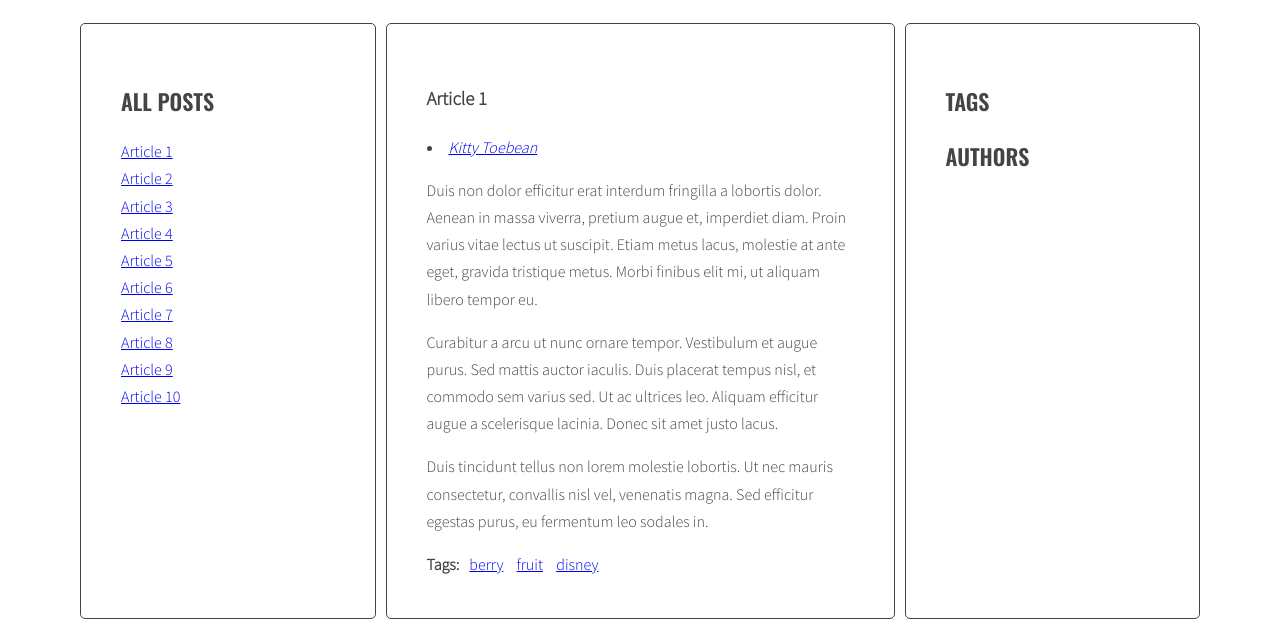
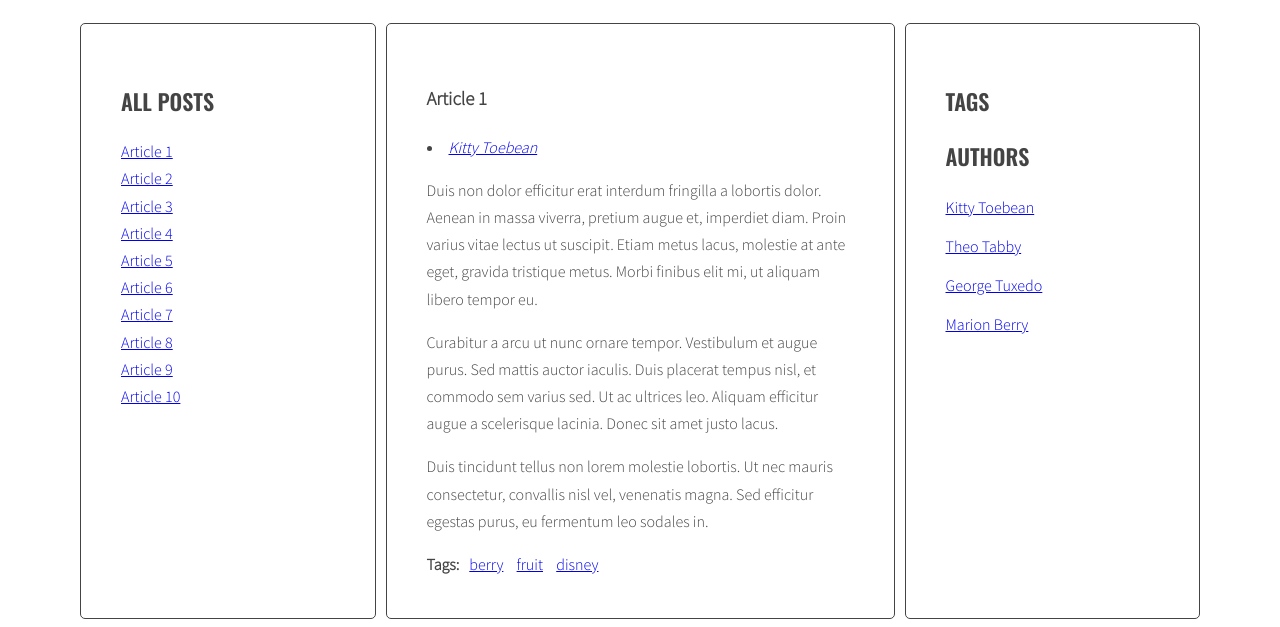
Before and after one commit to nnelaix/javascript-blog, a website: page index.html in a window 1280 px wide. Shown: the part 220-847 px from the top of the page. Drawn offline with nearby package versions, Linux system fonts and the light colour scheme; a web font is replaced by a local one.

Commit message:
7.4 check

```diff
--- a/index.html
+++ b/index.html
@@ -188,7 +188,26 @@
               </ul>
               <h2 class="section-title">Authors</h2>
               <ul class="list authors">
-
+                <li>
+                  <a href="#">
+                    <span class="author-name">Kitty Toebean</span>
+                  </a>
+                </li>
+                <li>
+                  <a href="#">
+                    <span class="author-name">Theo Tabby</span>
+                  </a>
+                </li>
+                <li>
+                  <a href="#">
+                    <span class="author-name">George Tuxedo</span>
+                  </a>
+                </li>
+                <li>
+                  <a href="#">
+                    <span class="author-name">Marion Berry</span>
+                  </a>
+                </li>
               </ul>
             </aside>
           </main>
@@ -214,7 +233,7 @@
 
 	  <script id="template-author-list-link" type="text/x-handlebars-template">
 		{{#each authors}}
-		<li><a href="#author-{{ author }}"><span>{{ author }}</span></a> ({{ count }})</li>
+		<li><a href="#author-{{ author }}"><span>{{ author }}</span></a> ({{ count }}</li>
 		{{/each}}
 	  </script>
 
```
